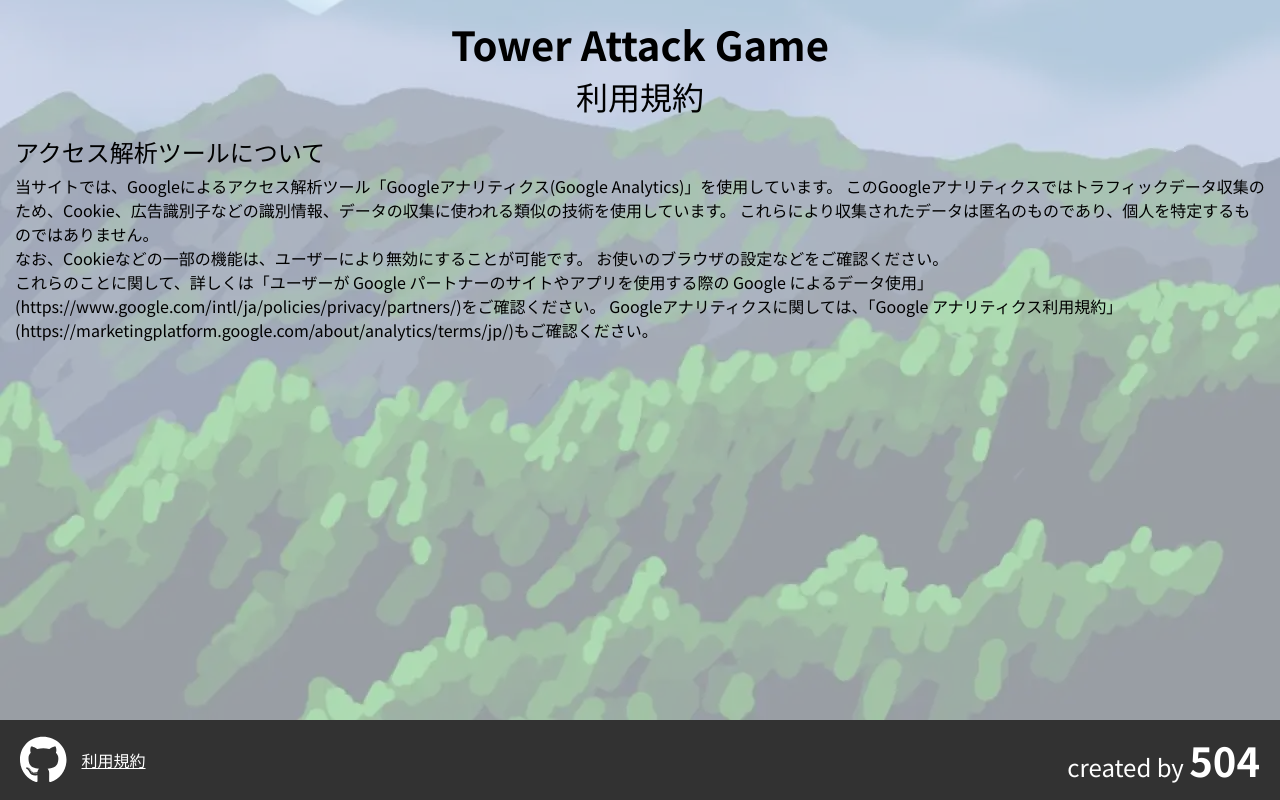
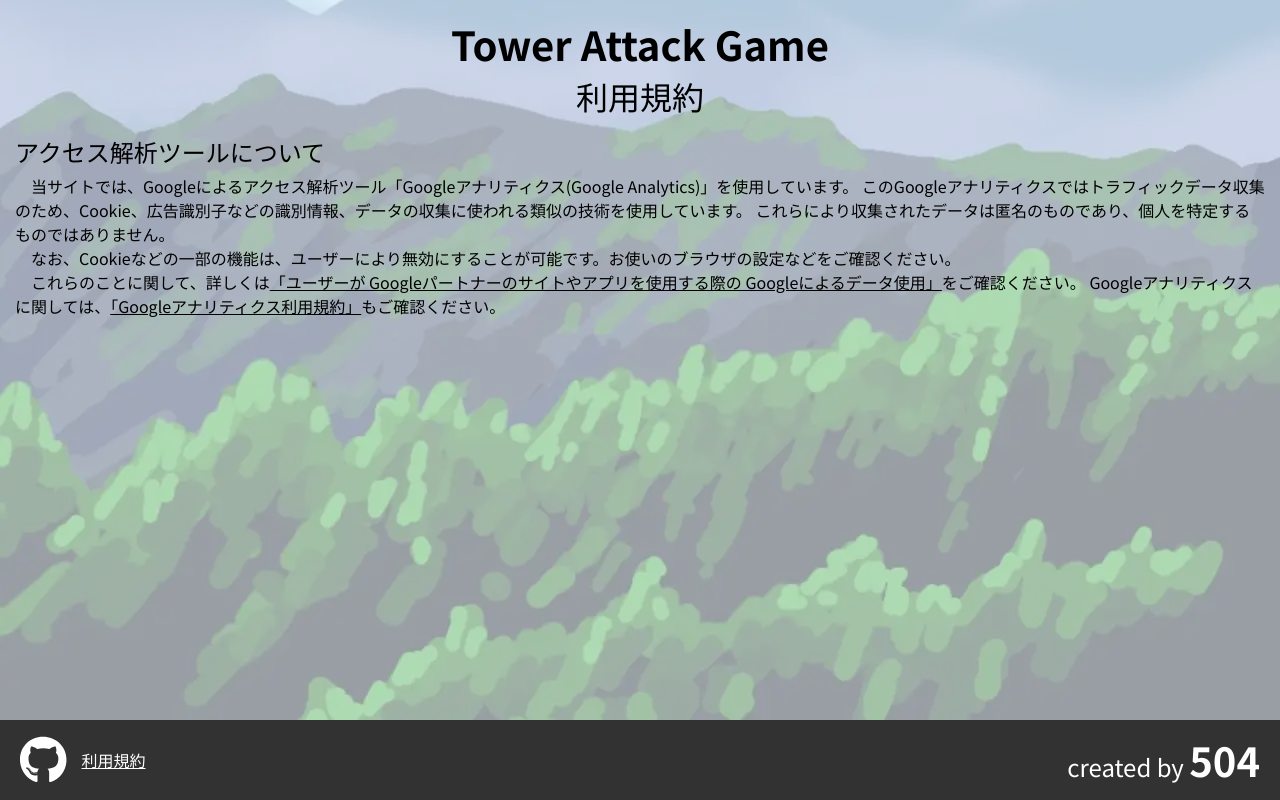
Before and after one commit to nishi-developers/TowerAttackGame, a Vue app: page /terms in a window 1280 px wide. Built offline with nearby package versions, Linux system fonts and the light colour scheme.

Commit message:
リンクを新規タブで開くように

```diff
--- a/src/views/terms.vue
+++ b/src/views/terms.vue
@@ -7,17 +7,18 @@
       <p id="subtitle" class="titles">利用規約</p>
       <div id="contents">
         <p class="heading">アクセス解析ツールについて</p>
-        <p class="text">当サイトでは、Googleによるアクセス解析ツール「Googleアナリティクス(Google Analytics)」を使用しています。
+        <p class="text">
+          　当サイトでは、Googleによるアクセス解析ツール「Googleアナリティクス(Google Analytics)」を使用しています。
           このGoogleアナリティクスではトラフィックデータ収集のため、Cookie、広告識別子などの識別情報、データの収集に使われる類似の技術を使用しています。
           これらにより収集されたデータは匿名のものであり、個人を特定するものではありません。
           <br>
-          なお、Cookieなどの一部の機能は、ユーザーにより無効にすることが可能です。
-          お使いのブラウザの設定などをご確認ください。
+          　なお、Cookieなどの一部の機能は、ユーザーにより無効にすることが可能です。お使いのブラウザの設定などをご確認ください。
           <br>
-          これらのことに関して、詳しくは「ユーザーが Google パートナーのサイトやアプリを使用する際の Google
-          によるデータ使用」(https://www.google.com/intl/ja/policies/privacy/partners/)をご確認ください。
-          Googleアナリティクスに関しては、「Google
-          アナリティクス利用規約」(https://marketingplatform.google.com/about/analytics/terms/jp/)もご確認ください。
+          　これらのことに関して、詳しくは<a href="https://www.google.com/intl/ja/policies/privacy/partners/" target="_blank"
+            rel="noopener noreferrer">「ユーザーが
+            Googleパートナーのサイトやアプリを使用する際の Googleによるデータ使用」</a>をご確認ください。
+          Googleアナリティクスに関しては、<a href="https://marketingplatform.google.com/about/analytics/terms/jp/" target="_blank"
+            rel="noopener noreferrer">「Googleアナリティクス利用規約」</a>もご確認ください。
         </p>
       </div>
     </div>
@@ -71,4 +72,8 @@
   font-size: 1rem;
   word-wrap: break-word;
 }
+
+#contents a {
+  color: #000;
+}
 </style>
```
